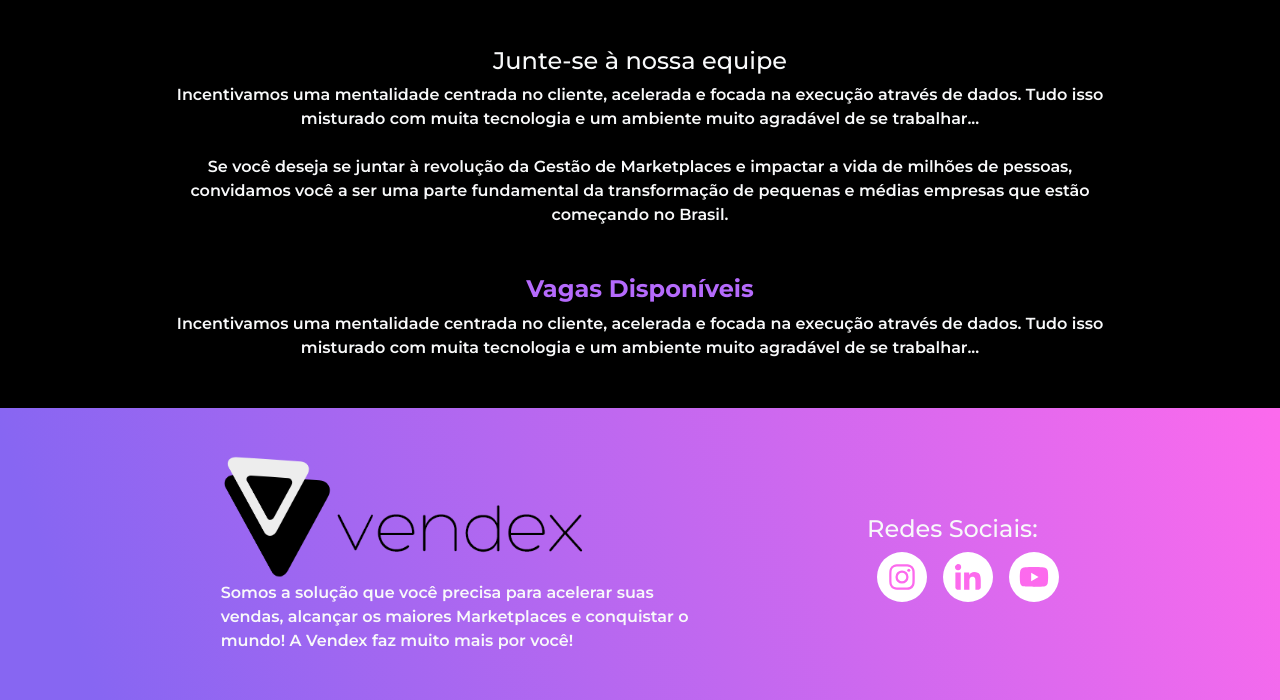
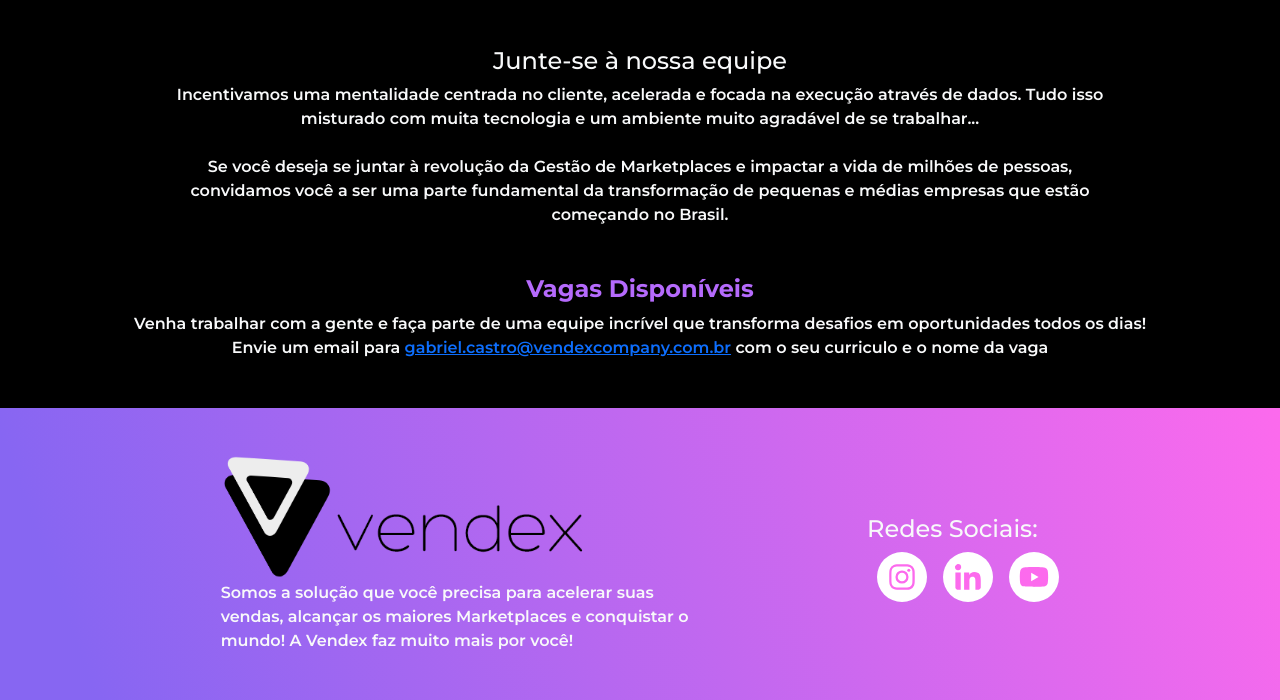
Before and after one commit to ArthurrGuilherme/Site, a PHP site: page /vaga.php in a window 1280 px wide. Shown: the part 457-1157 px from the top of the page. Run offline with PHP 8.4, Linux system fonts and the light colour scheme.

Commit message:
vaga pendente

```diff
--- a/vaga.php
+++ b/vaga.php
@@ -82,8 +82,8 @@
                                 <!--Titulo-->
                                 <!--Texto-->
                                     <span class="text-light">
-                                        <p>Incentivamos uma mentalidade centrada no cliente, acelerada e focada na execução através de dados. Tudo isso</p>
-                                        <p>misturado com muita tecnologia e um ambiente muito agradável de se trabalhar...</p>
+                                        <p>Venha trabalhar com a gente e faça parte de uma equipe incrível que transforma desafios em oportunidades todos os dias!</p>
+                                        <p>Envie um email para <a href="mailto:gabriel.castro@vendexcompany.com.br" target="_blank">gabriel.castro@vendexcompany.com.br</a> com o seu curriculo e o nome da vaga</p>
                                     </span>
                                 <!--Texto-->
                             </span>
```
